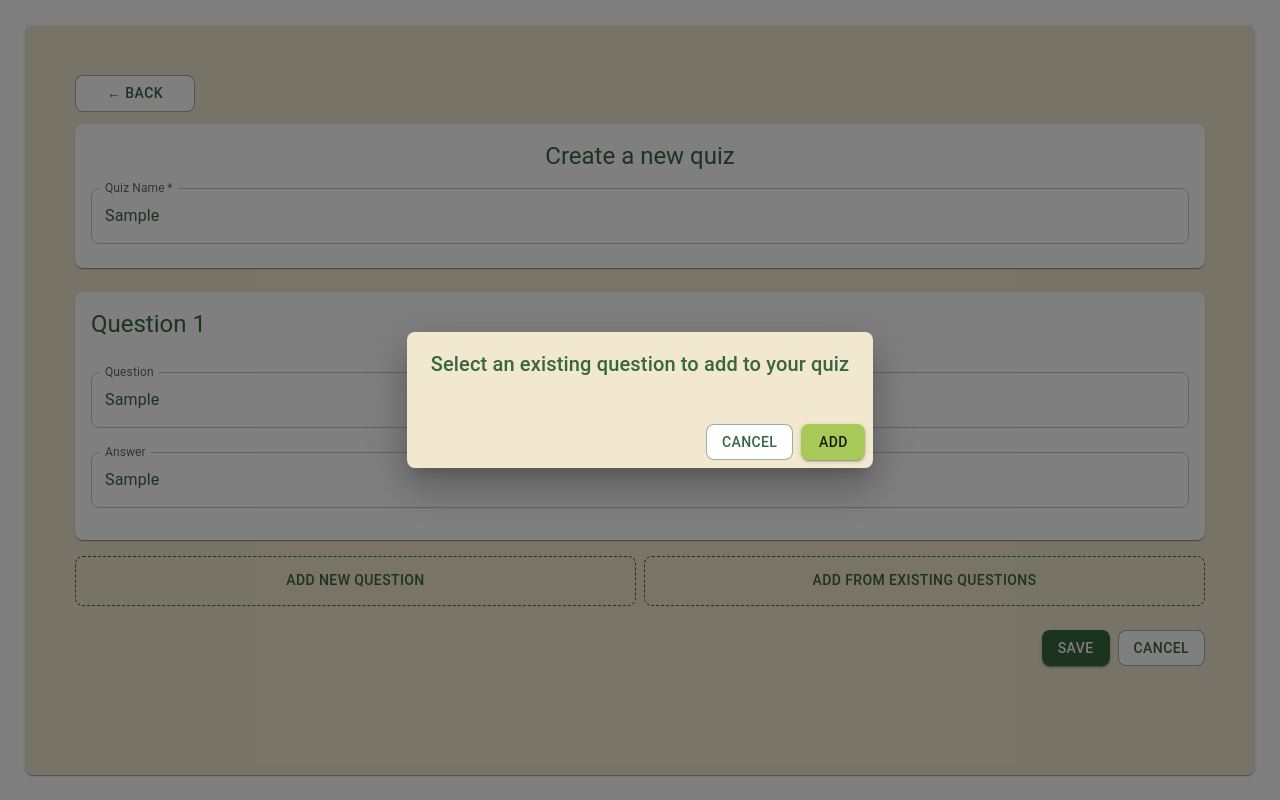
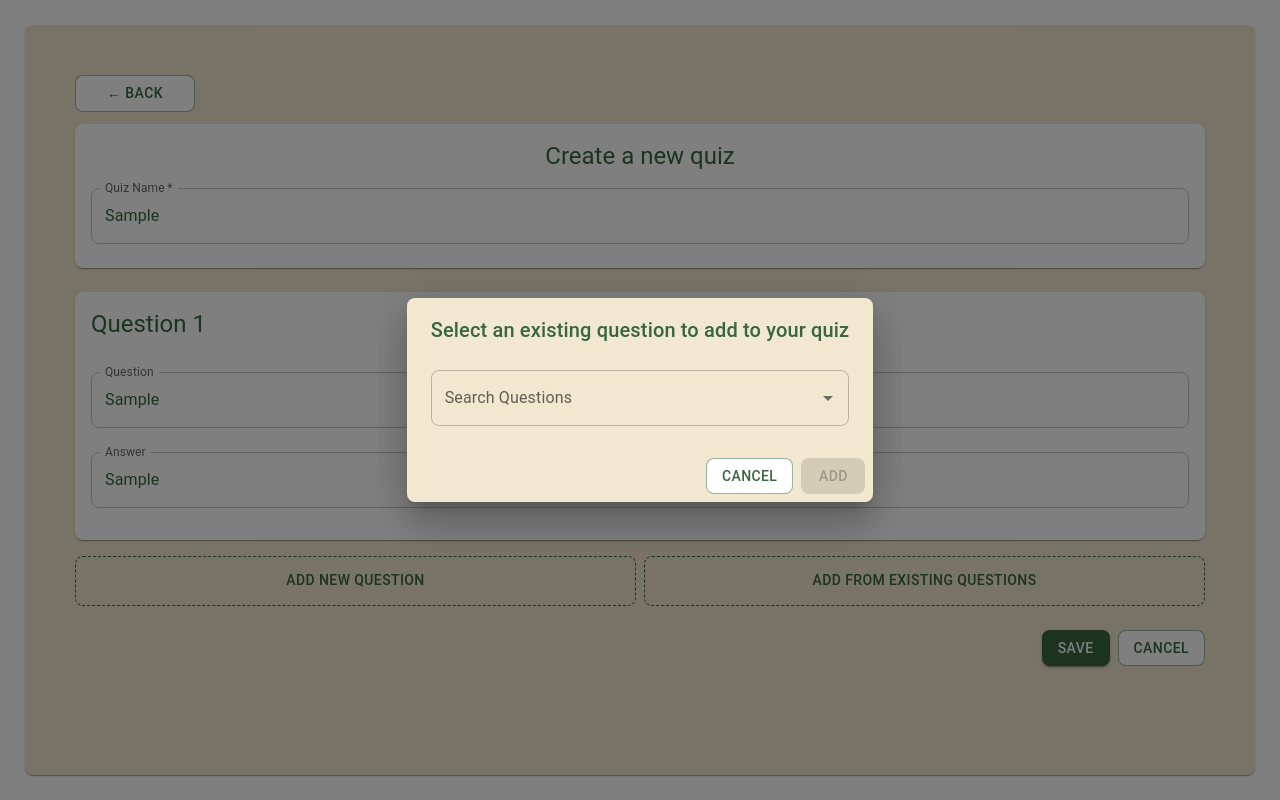
Before and after one commit to m8o/quiz-maker, a React (Vite) app: page /create in a window 1280 px wide. Both pictures are taken after typing "Sample", "Sample", "Sample" into the empty fields and a click on the button "ADD FROM EXISTING QUESTIONS". Built offline with nearby package versions, Linux system fonts and the light colour scheme; some icons are missing.

Commit message:
Enable ExistingQuestionModal with mock data and passed confirm callback via redux

```diff
--- a/src/components/QuizForm/QuizForm.jsx
+++ b/src/components/QuizForm/QuizForm.jsx
@@ -23,7 +23,9 @@ const QuizForm = ({
   const [quizName, setQuizName] = useState(initialQuizName);
   const [questions, setQuestions] = useState(initialQuestions);
   const navigate = useNavigate();
-
+  const addQuestionHandler = (question = { id: Date.now() }) => {
+    setQuestions((currentQuestions) => [...currentQuestions, question]);
+  };
   const handleSubmit = async (e) => {
     e.preventDefault();
     const success = await handleRequest({ name: quizName, questions, id });
@@ -116,13 +118,15 @@ const QuizForm = ({
         <Box display="flex" gap={1} className={styles.addButtons}>
           <Button
             className={styles.addQuestionButton}
-            onClick={() => setQuestions([...questions, { id: Date.now() }])}
+            onClick={addQuestionHandler}
           >
             <Typography variant="button">add new question</Typography>
           </Button>
           <Button
             className={styles.addQuestionButton}
-            onClick={openExistingQuestionModal}
+            onClick={() =>
+              openExistingQuestionModal({ onConfirm: addQuestionHandler })
+            }
           >
             <Typography variant="button">
               add from existing questions
--- a/src/components/modals/ExistingQuestionModal/ExistingQuestionModal.jsx
+++ b/src/components/modals/ExistingQuestionModal/ExistingQuestionModal.jsx
@@ -7,18 +7,27 @@ import {
   DialogActions,
   Button,
   Autocomplete,
+  TextField,
 } from "@mui/material";
 
 const existingQuestions = [
-  { id: "q1", text: "What is React?" },
-  { id: "q2", text: "Explain Redux Toolkit." },
-  { id: "q3", text: "How does useEffect work?" },
+  { id: "q1", question: "What is React?", answer: "A JavaScript library." },
+  {
+    id: "q2",
+    question: "What is Redux Toolkit?",
+    answer: "A set of tools for efficient Redux development.",
+  },
+  {
+    id: "q3",
+    question: "How does useEffect work?",
+    answer: "It runs side effects in functional components.",
+  },
 ];
-const ExistingQuestionModal = ({ open, onClose }) => {
-  const [selectedId, setSelectedId] = useState(null);
+const ExistingQuestionModal = ({ open, onClose, onConfirm }) => {
+  const [selectedQuestion, setSelectedQuestion] = useState(null);
   const handleAddQuestion = () => {
-    if (selectedId) {
-      // TODO: Add question to quiz form state using redux
+    if (onConfirm && selectedQuestion) {
+      onConfirm(selectedQuestion);
     }
     onClose();
   };
@@ -27,18 +36,26 @@ const ExistingQuestionModal = ({ open, onClose }) => {
     <Dialog open={open} onClose={onClose}>
       <DialogTitle>Select an existing question to add to your quiz</DialogTitle>
       <DialogContent>
-        {/*TODO Add select field with virtualised list of options and search (autocomplete input) */}
-        {/* <Autocomplete
+        <Autocomplete
           options={existingQuestions}
-          value={selectedId}
+          getOptionLabel={(option) => option.question}
+          value={selectedQuestion}
           onChange={(event, value, reason) => {
             if (reason === "selectOption" && value) {
-              setSelectedId(value.id);
+              setSelectedQuestion(value);
             } else if (reason === "clear" || !value) {
-              setSelectedId(null);
+              setSelectedQuestion(null);
             }
           }}
-        /> */}
+          renderInput={(params) => (
+            <TextField
+              {...params}
+              label="Search Questions"
+              margin="dense"
+              variant="outlined"
+            />
+          )}
+        />
       </DialogContent>
       <DialogActions>
         <Button
@@ -52,6 +69,7 @@ const ExistingQuestionModal = ({ open, onClose }) => {
           onClick={handleAddQuestion}
           color="success"
           variant="contained"
+          disabled={!selectedQuestion}
           autoFocus
         >
           Add
--- a/src/hooks/useUiController/useUiController.js
+++ b/src/hooks/useUiController/useUiController.js
@@ -22,13 +22,19 @@ const useUiController = () => {
     },
     [dispatch],
   );
-  const openExistingQuestionModal = useCallback(() => {
-    dispatch(
-      openModalAction({
-        modalType: MODAL_TYPES.EXISTING_QUESTION,
-      }),
-    );
-  }, [dispatch]);
+  const openExistingQuestionModal = useCallback(
+    ({ onConfirm }) => {
+      dispatch(
+        openModalAction({
+          modalType: MODAL_TYPES.EXISTING_QUESTION,
+          modalProps: {
+            onConfirm,
+          },
+        }),
+      );
+    },
+    [dispatch],
+  );
   const closeModal = useCallback(() => {
     dispatch(closeModalAction());
   }, [dispatch]);
```
